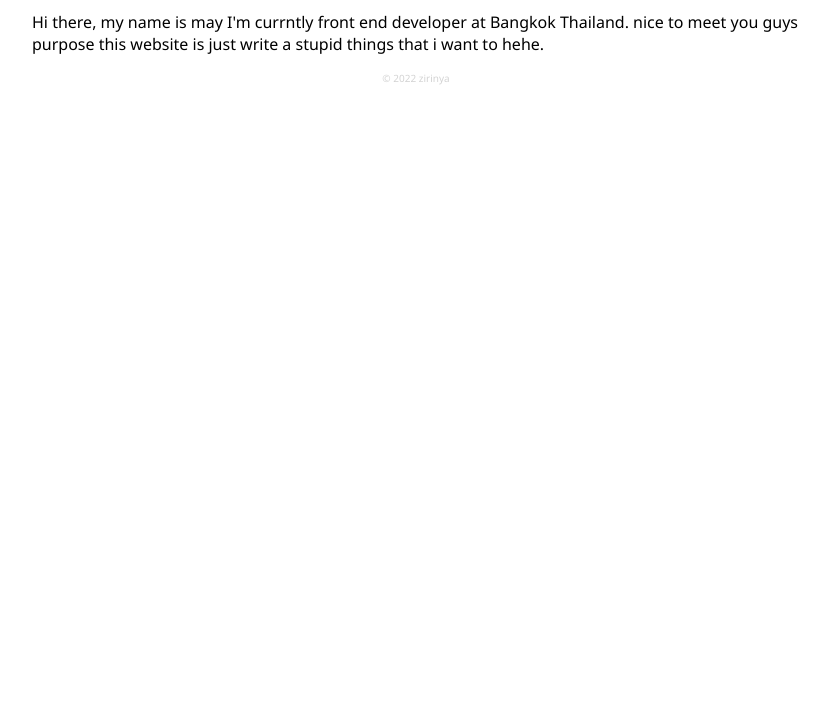
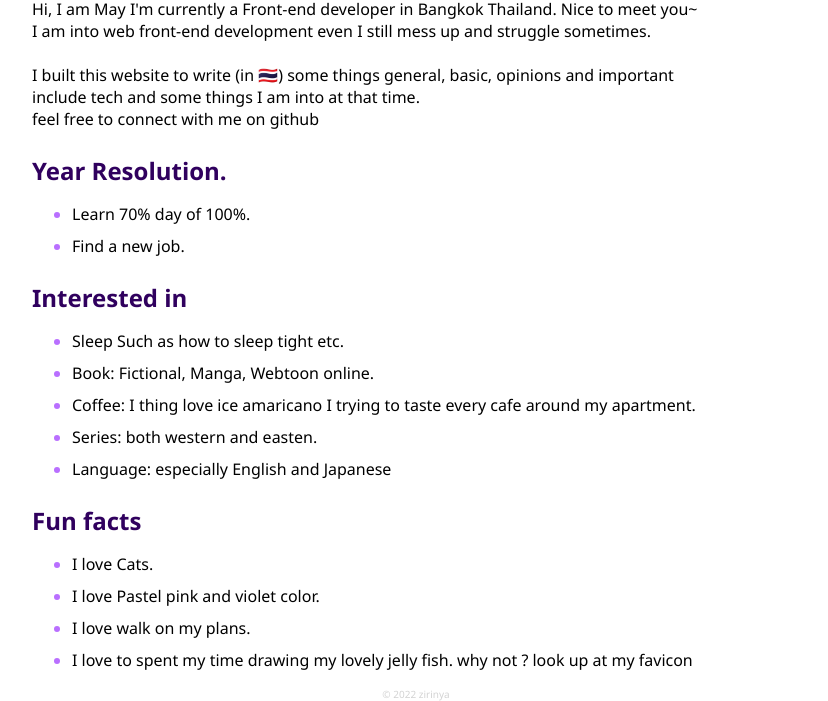
Before and after one commit to zirinya/zirinya.dev, a Gatsby site: page /about in a window 1280 px wide. Shown: the part 165-866 px from the top of the page, without its empty margins (224-1052 px from the left). Before the commit the page ends 800 px from the top, so only its background shows below. Built offline with nearby package versions, Linux system fonts and the light colour scheme; Gatsby itself is replaced by a stand-in of ours.

Commit message:
update pages

```diff
--- a/src/pages/about.js
+++ b/src/pages/about.js
@@ -3,13 +3,48 @@ import Layout from "../components/layout";
 const AboutPage = () => {
   return (
     <Layout pageTitle="About">
-            <h1>About</h1>
+      <div className="aboutList">
+        <h2 className="topicHeading">About</h2>
         <p>
-                Hi there, my name is may I'm currntly front end developer at Bangkok
-                Thailand. nice to meet you guys purpose this website is just write a
-                stupid things that i want to hehe.
+          Hi, I am May I'm currently a Front-end developer in Bangkok Thailand.
+          Nice to meet you~
           <br />
+          I am into web front-end development even I still mess up and struggle
+          sometimes.
+          <br />
+          <br />I built this website to write (in 🇹🇭) some things general,
+          basic, opinions and important <br /> include tech and some things I am
+          into at that time.
+          <br />
+          feel free to connect with me on github
         </p>
+        <h2 className="topicHeading">Year Resolution.</h2>
+        <ul>
+          <li>Learn 70% day of 100%.</li>
+          <li>Find a new job.</li>
+        </ul>
+        <h2 className="topicHeading">Interested in</h2>
+        <ul>
+          <li>Sleep Such as how to sleep tight etc.</li>
+          <li>Book: Fictional, Manga, Webtoon online.</li>
+          <li>
+            Coffee: I thing love ice amaricano I trying to taste every cafe
+            around my apartment.
+          </li>
+          <li>Series: both western and easten.</li>
+          <li>Language: especially English and Japanese</li>
+        </ul>
+        <h2 className="topicHeading">Fun facts</h2>
+        <ul>
+          <li>I love Cats.</li>
+          <li>I love Pastel pink and violet color.</li>
+          <li>I love walk on my plans.</li>
+          <li>
+            I love to spent my time drawing my lovely jelly fish. why not ? look
+            up at my favicon
+          </li>
+        </ul>
+      </div>
     </Layout>
   );
 };
```
Also changed, not shown: src/pages/index.js (+13 -6 lines), src/pages/notes.js (+4 -6 lines). Lines whose indentation alone changed are shown as unchanged.
